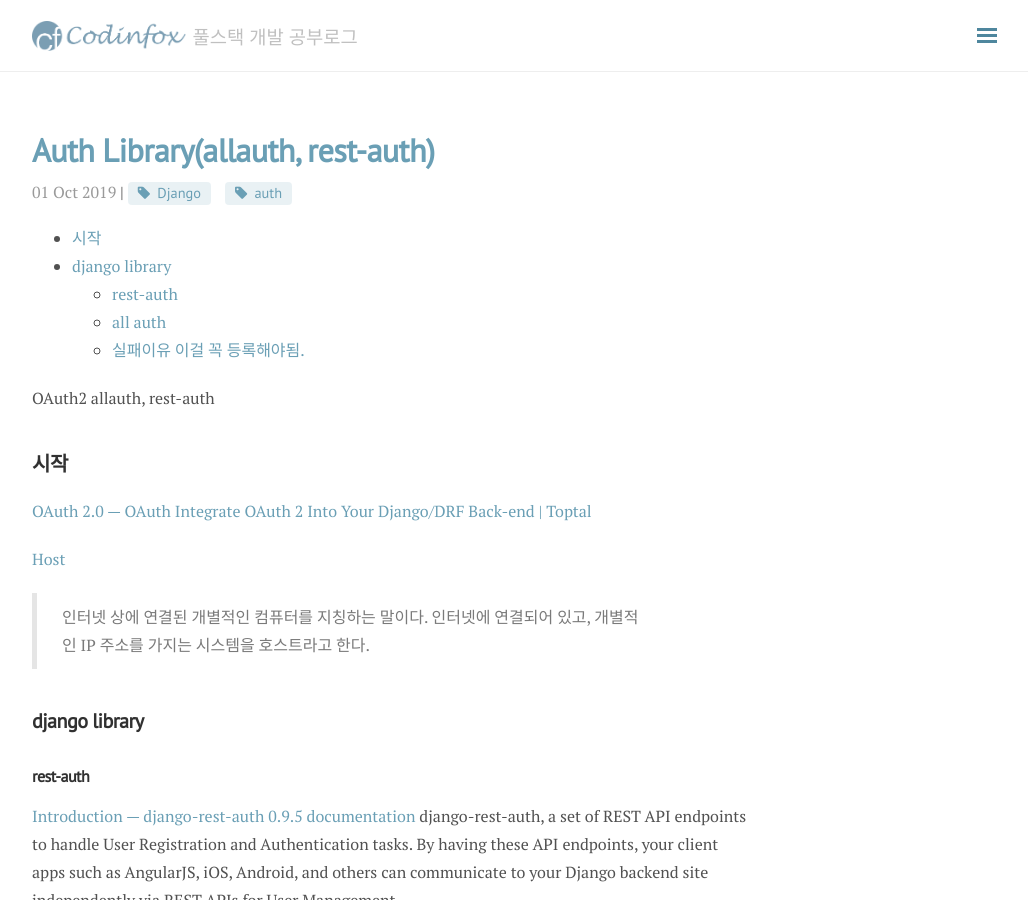
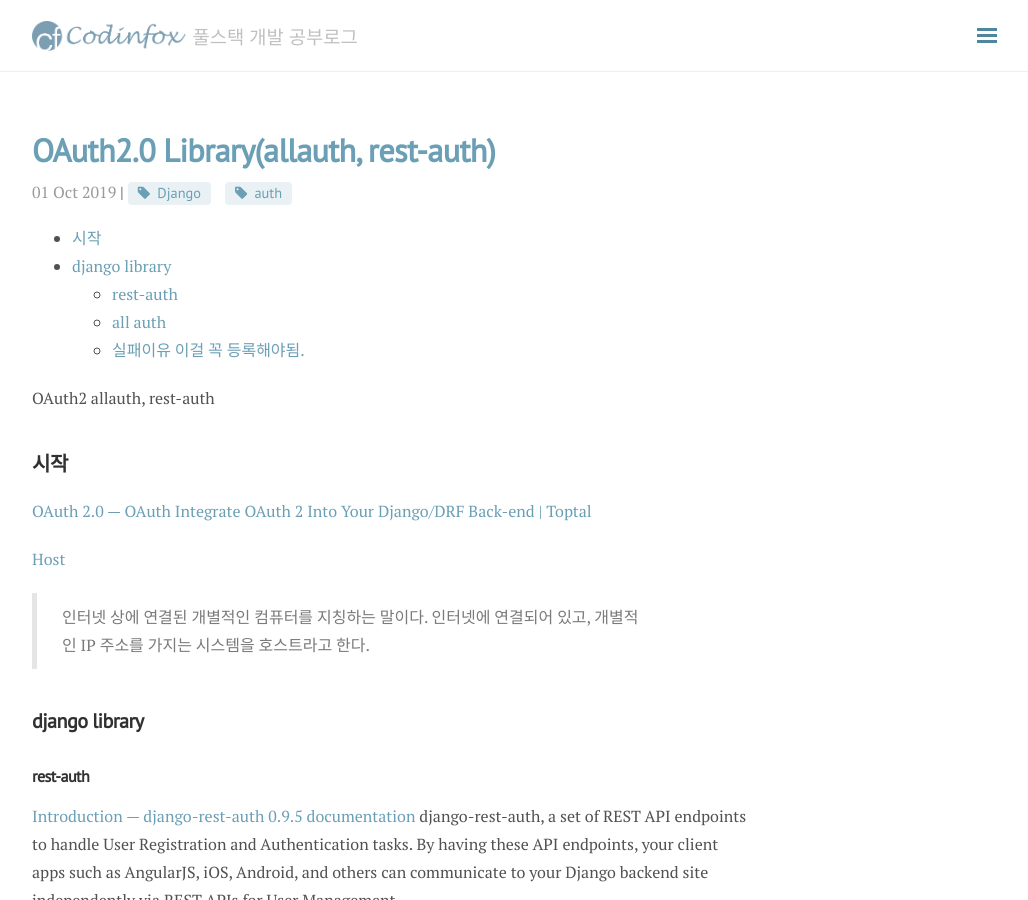
Before and after one commit to haeyong27/haeyong27.github.io, a Jekyll site: the page built from _posts/Django/2019-10-18-OAuth2-Library.md, in a window 1280 px wide and 900 px high. Shown: the whole window, without its empty margins (248-1276 px from the left). Built offline with Jekyll 4.4.1, drawn with Linux system fonts in a browser that asks for light colours; nearby versions of some CDN libraries.

Commit message:
제목수정

```diff
--- a/_posts/Django/2019-10-18-Auth-Library.md
+++ b/_posts/Django/2019-10-18-OAuth2-Library.md
@@ -1,6 +1,6 @@
 ---
 layout: post
-title:  "Auth Library(allauth, rest-auth)"
+title:  "OAuth2.0 Library(allauth, rest-auth)"
 date:   2019-10-01
 categories: Django
 tag: [Django, auth]
```
